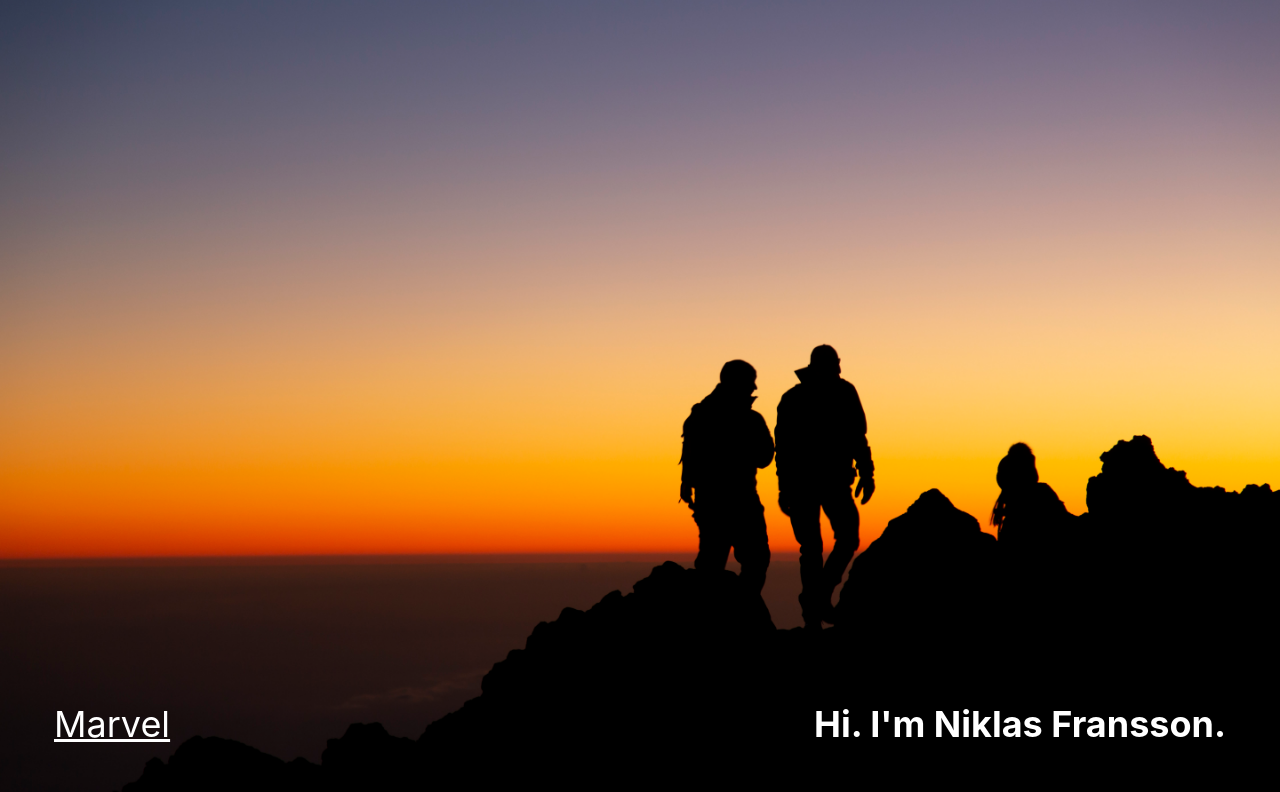
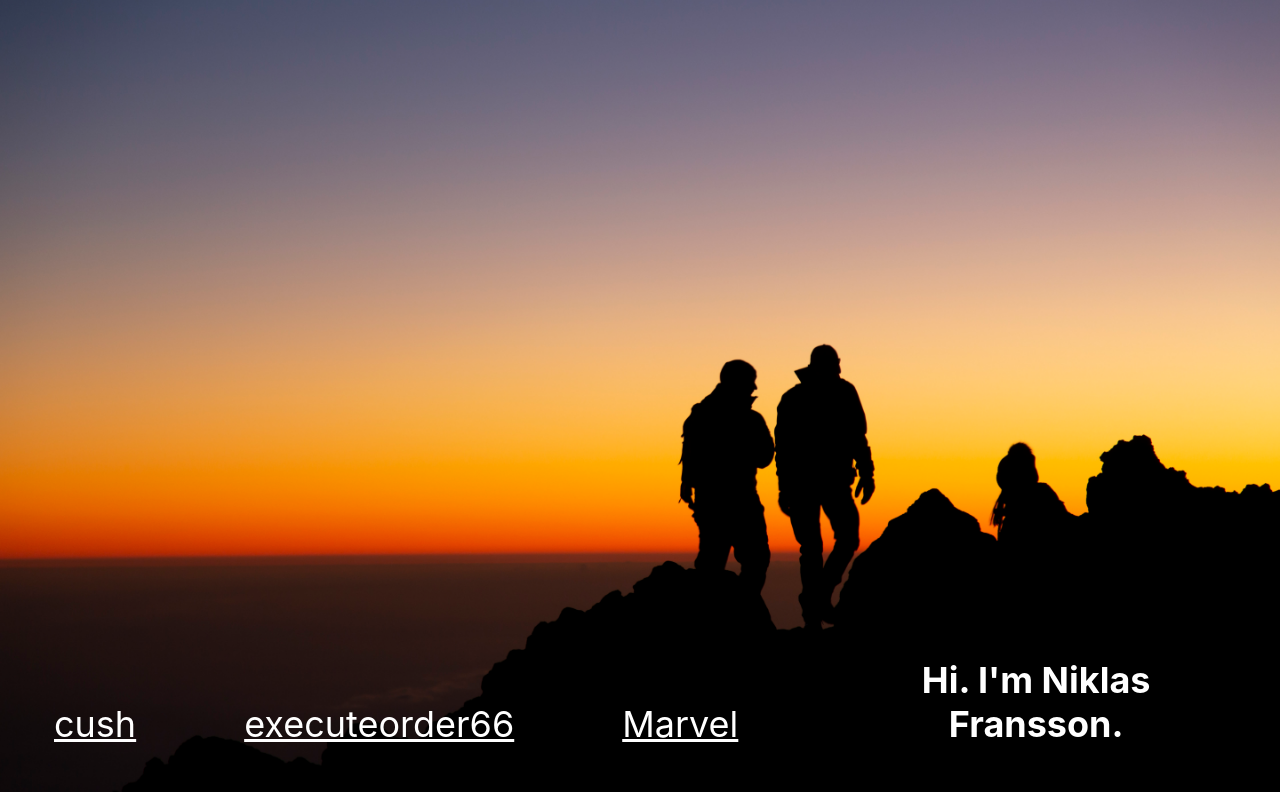
Before and after one commit to ceniklas/ceniklas.github.io, a React (Create React App) app: page / in a window 1280 px wide. Shown: the top 792 px of the page. Built offline with nearby package versions, Linux system fonts and the light colour scheme.

Commit message:
Update App.tsx

```diff
--- a/src/App.tsx
+++ b/src/App.tsx
@@ -5,6 +5,8 @@ const App: React.FC = () => {
   return (
     <div className="App">
       <div className="footer">
+        <a className="message" href="cush.html">cush</a>
+        <a className="message" href="executeorder66.html">executeorder66</a>
         <a className="message" href="marvel.html">Marvel</a>
         {/* <img src={logo} className="App-logo" alt="logo" /> */}
         <h1 className="message">
```
